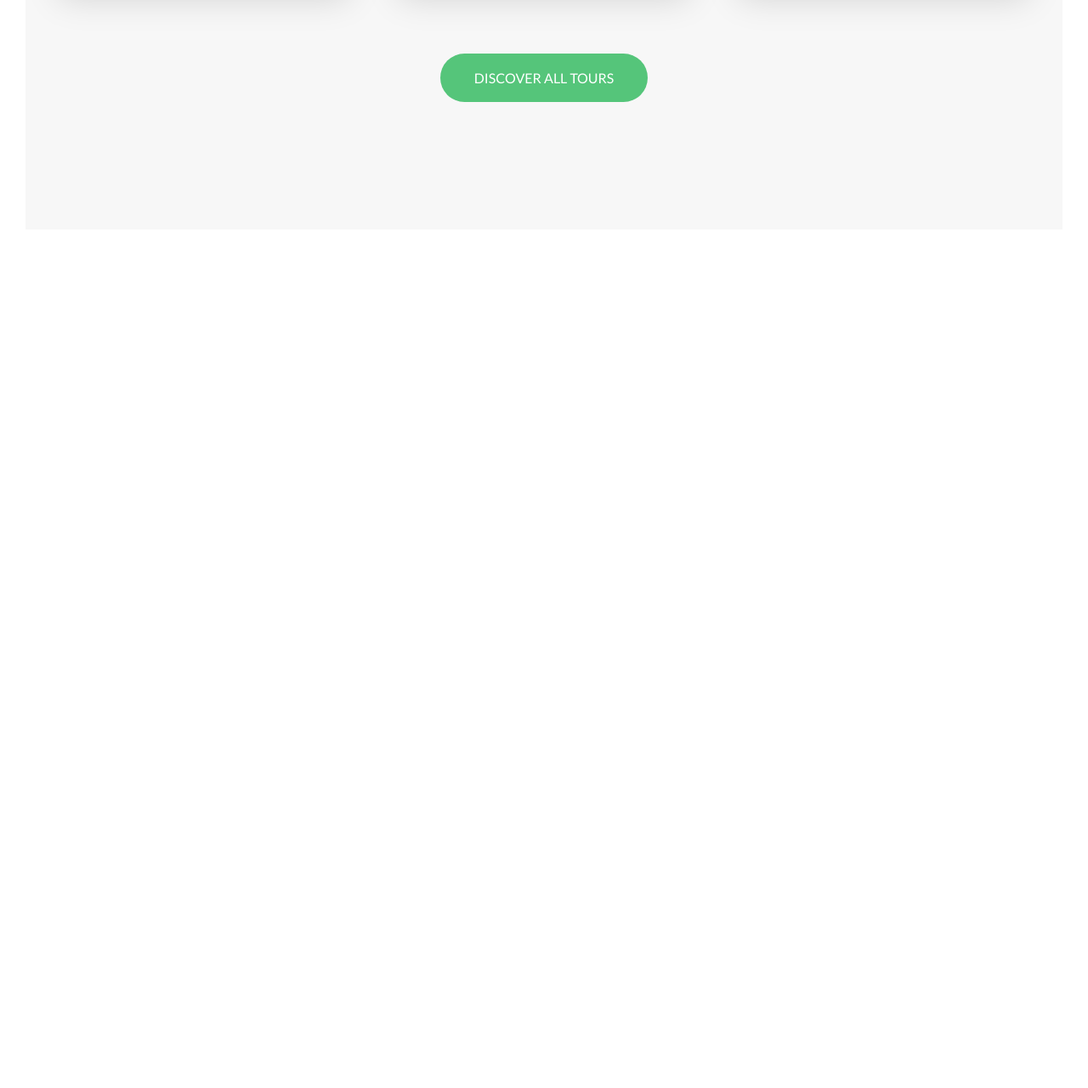
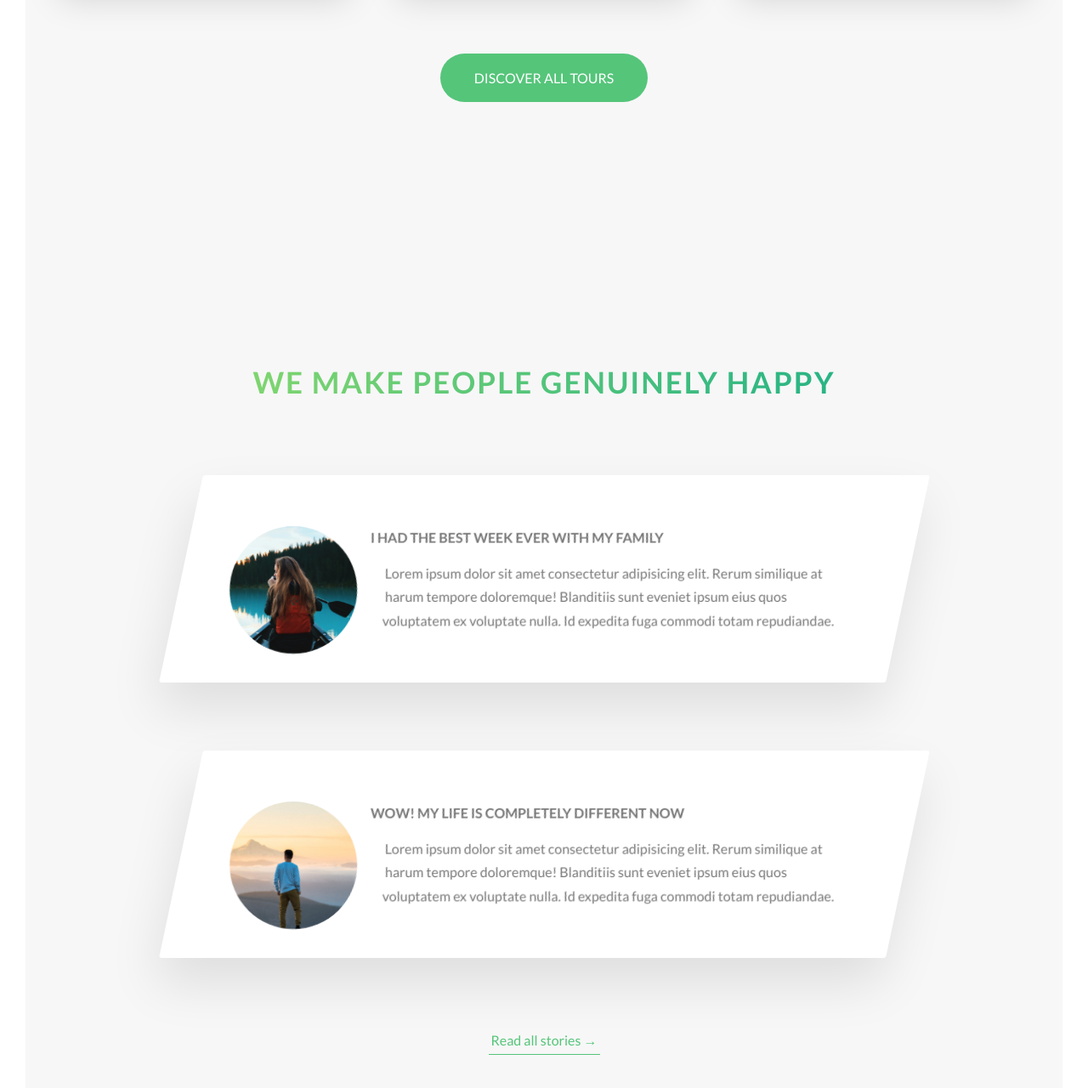
Before and after one commit to engkuazrul/natours-exercise, a website: page index.html in a window 1280 px wide. Shown: the part 2934-4214 px from the top of the page at 85% size. Before the commit the page ends 3234 px from the top, so only its background shows below. Drawn offline with Linux system fonts and the light colour scheme.

Commit message:
create stories component

```diff
--- a/index.html
+++ b/index.html
@@ -231,6 +231,58 @@
                 <a href="#" class="btn btn--green">Discover all tours</a>
             </div>
         </section>
+
+        <section class="section-stories">
+            <div class="u-center-text u-margin-bottom-big">
+                <h2 class="heading-secondary">
+                    We make people genuinely happy
+                </h2>
+            </div>
+
+            <div class="row">
+                <div class="story">
+                    <figure class="story__shape">
+                        <img src="img/nat-8.jpg" alt="Person on tours" class="story__img">
+                        <figcaption class="story__caption">
+                            Mary Smith
+                        </figcaption>
+                    </figure>
+
+                    <div class="story__text">
+                        <h3 class="heading-tertiary u-margin-bottom-small">
+                            I had the best week ever with my family
+                        </h3>
+                        <p>
+                            Lorem ipsum dolor sit amet consectetur adipisicing elit. Rerum similique at harum tempore doloremque! Blanditiis sunt eveniet ipsum eius quos voluptatem ex voluptate nulla. Id expedita fuga commodi totam repudiandae.
+                        </p>
+                    </div>
+                </div>
+            </div>
+
+            <div class="row">
+                <div class="story">
+                    <figure class="story__shape">
+                        <img src="img/nat-9.jpg" alt="Person on tours" class="story__img">
+                        <figcaption class="story__caption">
+                            Jack Wilson
+                        </figcaption>
+                    </figure>
+
+                    <div class="story__text">
+                        <h3 class="heading-tertiary u-margin-bottom-small">
+                            Wow! my life is completely different now
+                        </h3>
+                        <p>
+                            Lorem ipsum dolor sit amet consectetur adipisicing elit. Rerum similique at harum tempore doloremque! Blanditiis sunt eveniet ipsum eius quos voluptatem ex voluptate nulla. Id expedita fuga commodi totam repudiandae.
+                        </p>
+                    </div>
+                </div>
+            </div>
+
+            <div class="u-center-text u-margin-top-huge">
+                <a href="#" class="btn-text">Read all stories &rarr;</a>
+            </div>
+        </section>
     </main>
 
     <!-- <section class="grid-test">
--- /dev/null
+++ b/sass/components/_story.scss
@@ -0,0 +1,60 @@
+.story {
+  width: 75%;
+  margin: 0 auto;
+  box-shadow: 0 3rem 6rem rgba($color-black, .1);
+  background-color: $color-white;
+  border-radius: 3px;
+  padding: 6rem;
+  padding-left: 9rem;
+  font-size: $default-font-size;
+  transform: skewX(-12deg);
+
+  &__shape {
+    width: 15rem;
+    height: 15rem;
+    float: left;
+    -webkit-shape-outside: circle(50% at 50% 50%);
+    shape-outside: circle(50% at 50% 50%);
+
+    -webkit-clip-path: circle(50% at 50% 50%);
+    clip-path: circle(50% at 50% 50%);
+
+    transform: translateX(-3rem) skewX(12deg);
+    position: relative;
+  }
+
+  &__img {
+    height: 100%;
+    transform: translateX(-4rem) scale(1.4);
+    backface-visibility: hidden;
+    transition: all .5s;
+  }
+
+  &__text {
+    transform: skewX(12deg);
+  }
+
+  &__caption {
+    position: absolute;
+    top: 50%;
+    left: 50%;
+    transform: translate(-50%, 20%);
+    color: $color-white;
+    text-transform: uppercase;
+    font-size: 1.7rem;
+    text-align: center;
+    opacity: 0;
+    transition: all .5s;
+    backface-visibility: hidden;
+  }
+
+  &:hover &__caption{
+    opacity: 1;
+    transform: translate(-50%, -50%);
+  }
+
+  &:hover &__img{
+    transform: translateX(-4rem) scale(1);
+    filter: blur(3px) brightness(80%);
+  }
+}
--- a/sass/main.scss
+++ b/sass/main.scss
@@ -11,6 +11,7 @@
 @import "components/composition";
 @import "components/feature-box";
 @import "components/card";
+@import "components/story";
 
 @import "layout/header";
 @import "layout/grid";
--- a/sass/pages/_home.scss
+++ b/sass/pages/_home.scss
@@ -26,3 +26,8 @@
   padding: 25rem 0 15rem 0;
   margin-top: -10rem;
 }
+
+.section-stories {
+  padding: 15rem 0;
+  background-color: $color-grey-light-1;
+}
```
Also changed, not shown: css/style.css.
